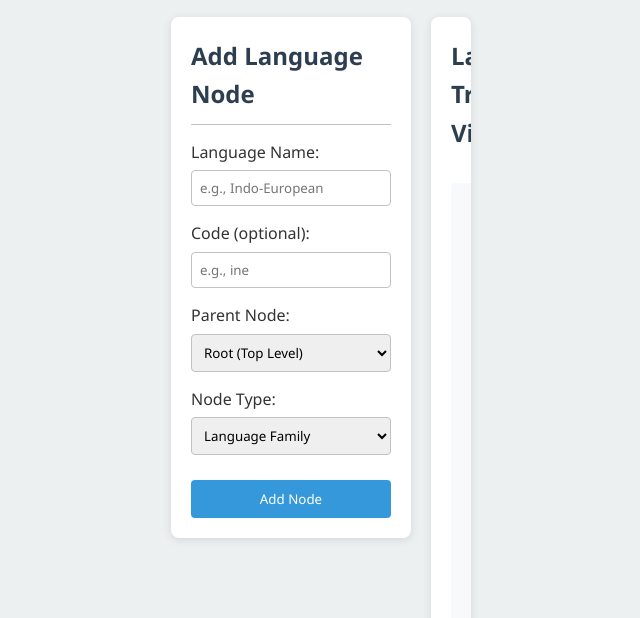
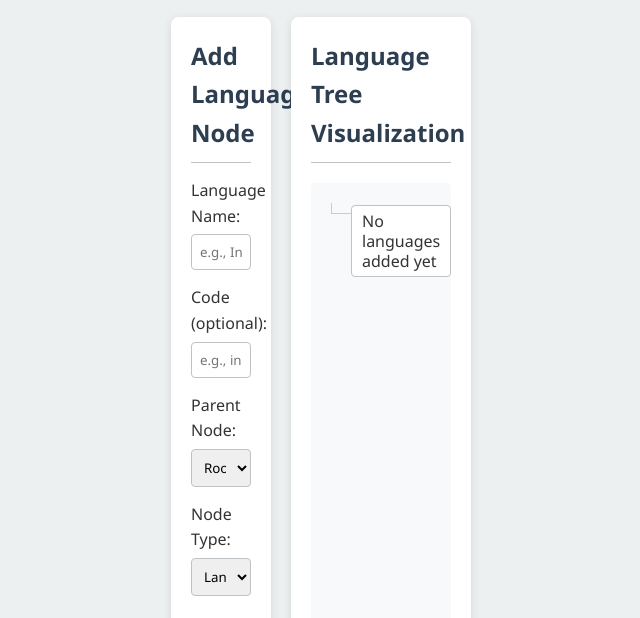
Before and after one commit to teydrin/Yapi-linguistics, a plain HTML site: page index.html in a window 1280 px wide. Shown: the part 181-799 px from the top of the page, without its empty margins (319-959 px from the left). Drawn offline with Linux system fonts and the light colour scheme.

Commit message:
Update index.html

```diff
--- a/index.html
+++ b/index.html
@@ -76,7 +76,7 @@
         }
 
         .sidebar {
-            width: 400px;
+            width: 100px;
             background-color: white;
             border-radius: 8px;
             box-shadow: 0 2px 10px rgba(0, 0, 0, 0.1);
```
